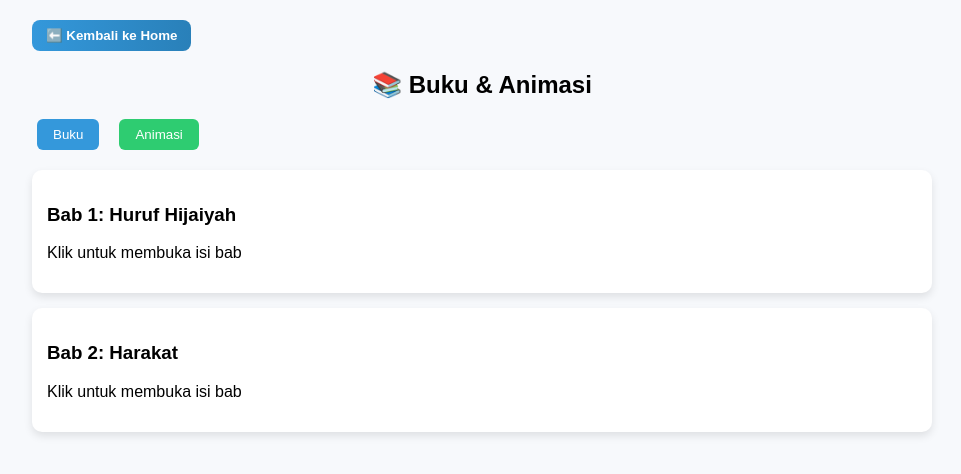
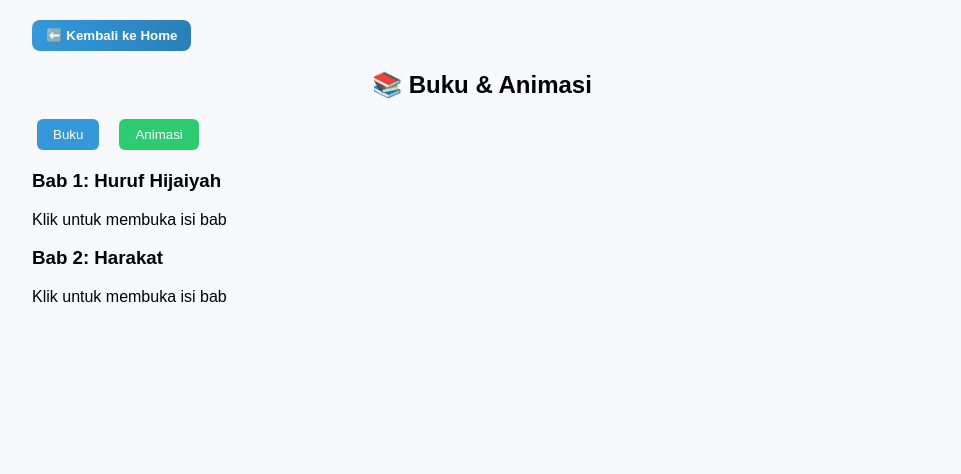
Before and after one commit to sptryogi/alquran-pwa, a React (Vite) app in the folder frontend/: page /book in a window 1280 px wide. Shown: the top 474 px of the page, without its empty margins (158-1119 px from the left). Built offline with nearby package versions, Linux system fonts and the light colour scheme.

Commit message:
Update styles.css

```diff
--- a/frontend/src/styles.css
+++ b/frontend/src/styles.css
@@ -596,22 +596,3 @@ button:hover {
   bottom: auto;
   left: auto;
 }
-
-/* ---- KONTEN BUKU ----*/
-.chapter-card-konten {
-  background: #fff;
-  border-radius: 10px;
-  box-shadow: 0 4px 8px rgba(0,0,0,0.1);
-  padding: 15px;
-  margin-bottom: 15px;
-  transition: transform 0.2s;
-}
-.chapter-card-konten:hover {
-  transform: scale(1.02);
-}
-
-.pdf-viewer canvas {
-  border-radius: 12px;
-  box-shadow: 0 4px 10px rgba(0,0,0,0.2);
-  margin: 10px auto;
-}
```
